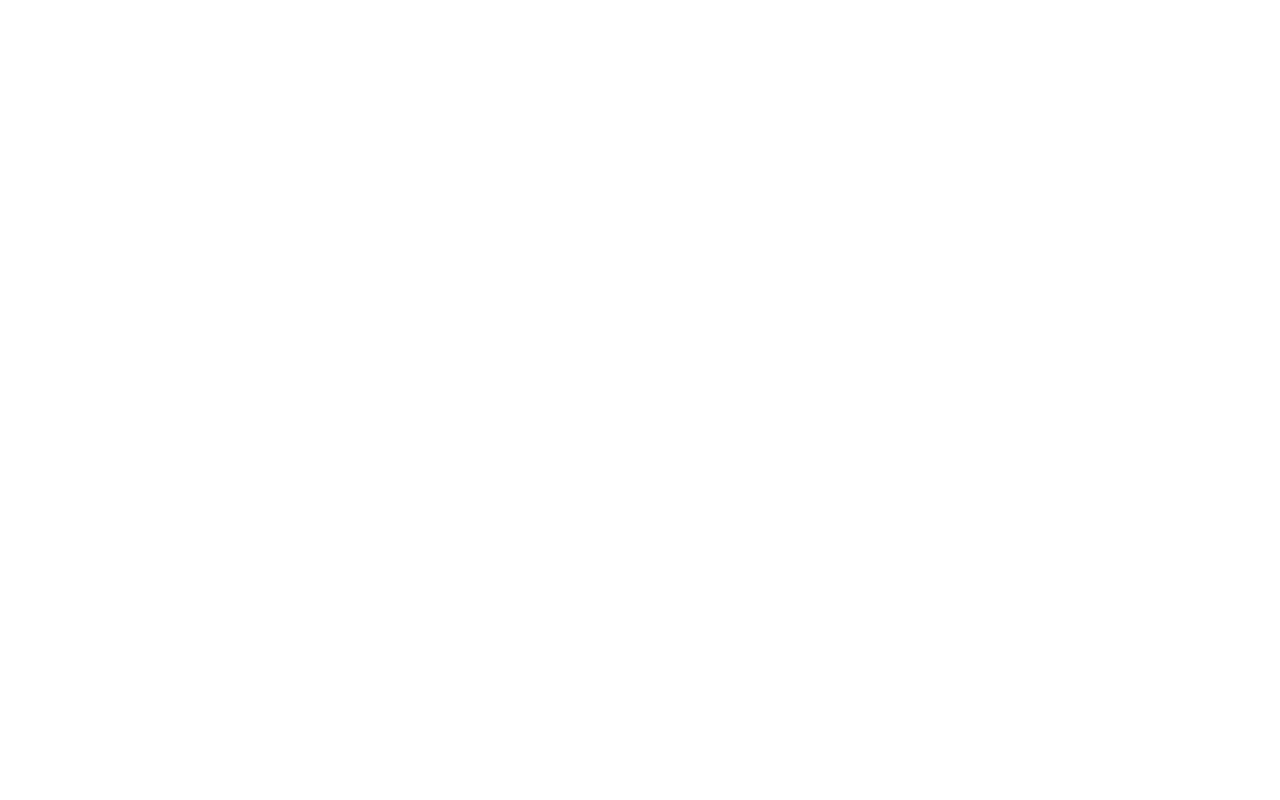
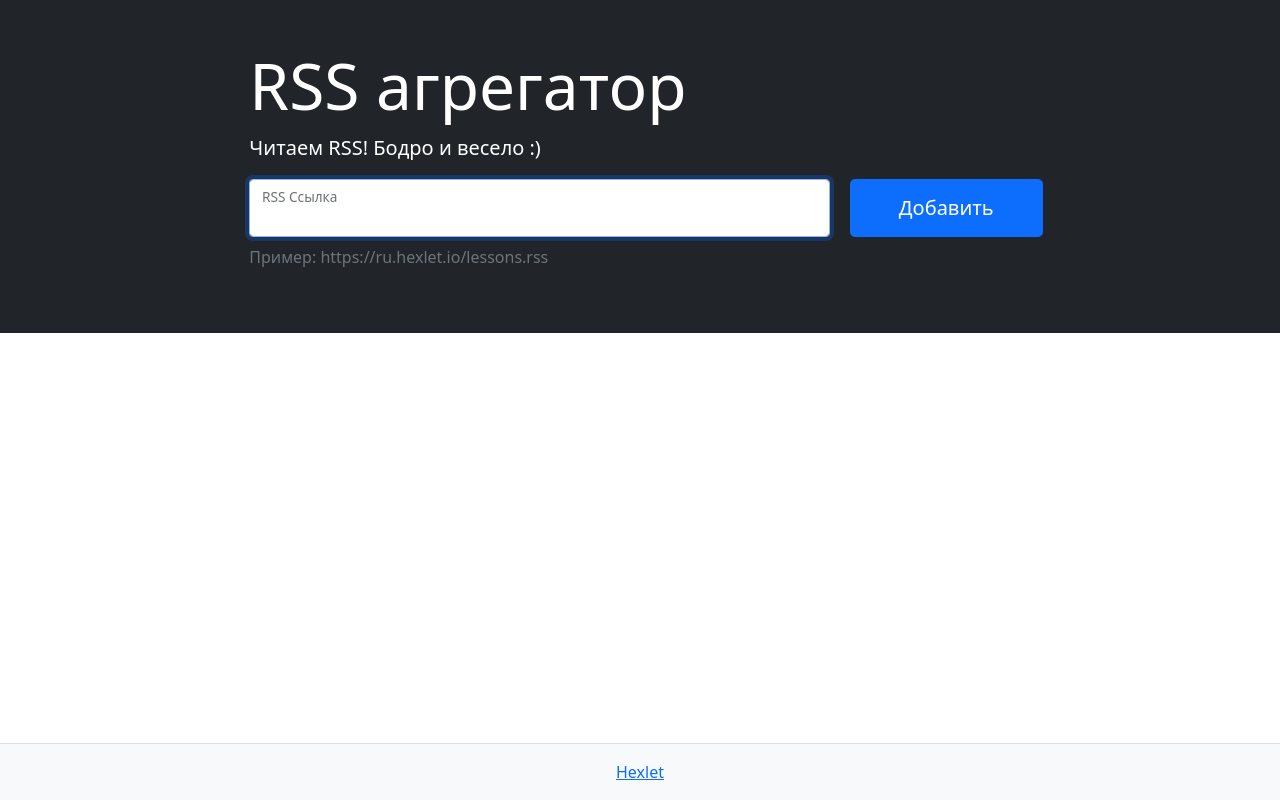
Before and after one commit to khloptsevps/rss-reader, a website built with webpack: page index.html in a window 1280 px wide. Built offline with nearby package versions, Linux system fonts and the light colour scheme.

Commit message:
update html layout

```diff
--- a/index.html
+++ b/index.html
@@ -1,12 +1,41 @@
 <!DOCTYPE html>
-<html lang="en">
+<html lang="ru">
 <head>
-  <meta charset="UTF-8">
-  <meta http-equiv="X-UA-Compatible" content="IE=edge">
-  <meta name="viewport" content="width=device-width, initial-scale=1.0">
-  <title>Document</title>
+    <meta charset="UTF-8">
+    <meta http-equiv="X-UA-Compatible" content="IE=edge">
+    <meta name="viewport" content="width=device-width, initial-scale=1.0">
+    <title>RSS агрегатор</title>
 </head>
-<body>
-
+<body class="d-flex min-vh-100 flex-column">
+    <main class="flex-grow-1">
+        <section class="container-fluid p-5 bg-dark">
+            <div class="row">
+                <div class="col-md-10 col-lg-8 mx-auto text-white">
+                    <h1 class="display-3">RSS агрегатор</h1>
+                    <p class="lead">Читаем RSS! Бодро и весело :)</p>
+                    <form action="">
+                        <div class="row">
+                            <div class="col">
+                                <div class="form-floating">
+                                    <input type="text" class="form-control" autofocus id="input_1" placeholder="RSS Ссылка" autocomplete="off">
+                                    <label class="text-dark" for="input_1">RSS Ссылка</label>
+                                  </div>
+                            </div>
+                            <button class="col-auto btn btn-lg btn-primary px-5 ms-2" type="submit">Добавить</button>
+                        </div>
+                    </form>
+                    <p class="text-muted mt-2">Пример: https://ru.hexlet.io/lessons.rss</p>
+                </div>
+            </div>
+        </section>
+        <section></section>
+    </main>
+    <footer class="footer border-top bg-light">
+        <div class="container">
+            <div class="text-center p-3">
+                <a href="https://ru.hexlet.io/professions/frontend/projects/11" target="_blank">Hexlet</a>
+            </div>
+        </div>
+    </footer>
 </body>
 </html>
```
